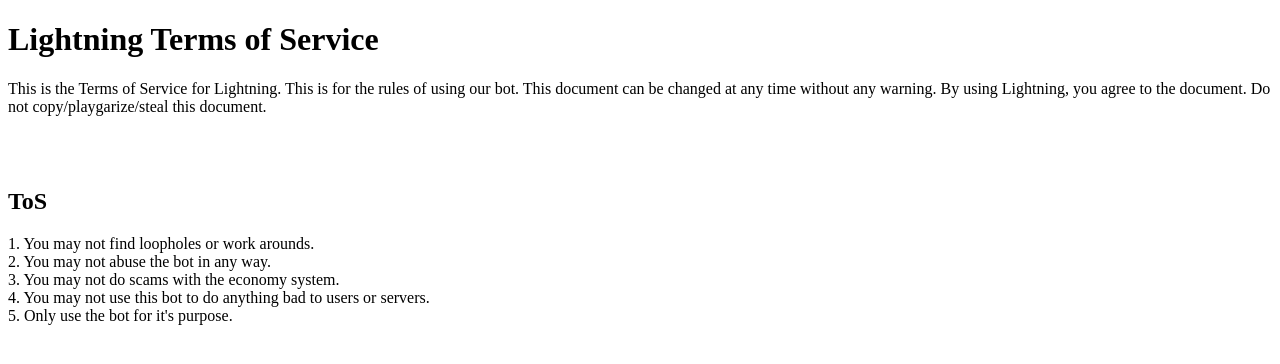
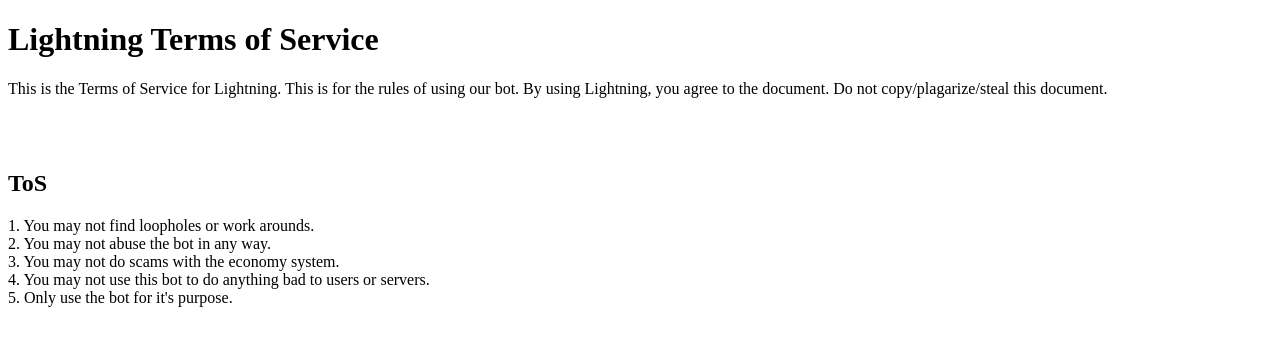
Before and after one commit to lightningdisc/tos, a plain HTML site: page index.html in a window 1280 px wide. Drawn offline with Linux system fonts and the light colour scheme.

Commit message:
Update index.html

```diff
--- a/index.html
+++ b/index.html
@@ -9,7 +9,7 @@
 </head>
 <body>
     <h1>Lightning Terms of Service</h1>
-    <p>This is the Terms of Service for Lightning. This is for the rules of using our bot. This document can be changed at any time without any warning. By using Lightning, you agree to the document. Do not copy/playgarize/steal this document.</p>
+    <p>This is the Terms of Service for Lightning. This is for the rules of using our bot. By using Lightning, you agree to the document. Do not copy/plagarize/steal this document.</p>
     <br>
     <br>
     <h2>ToS</h2>
```
